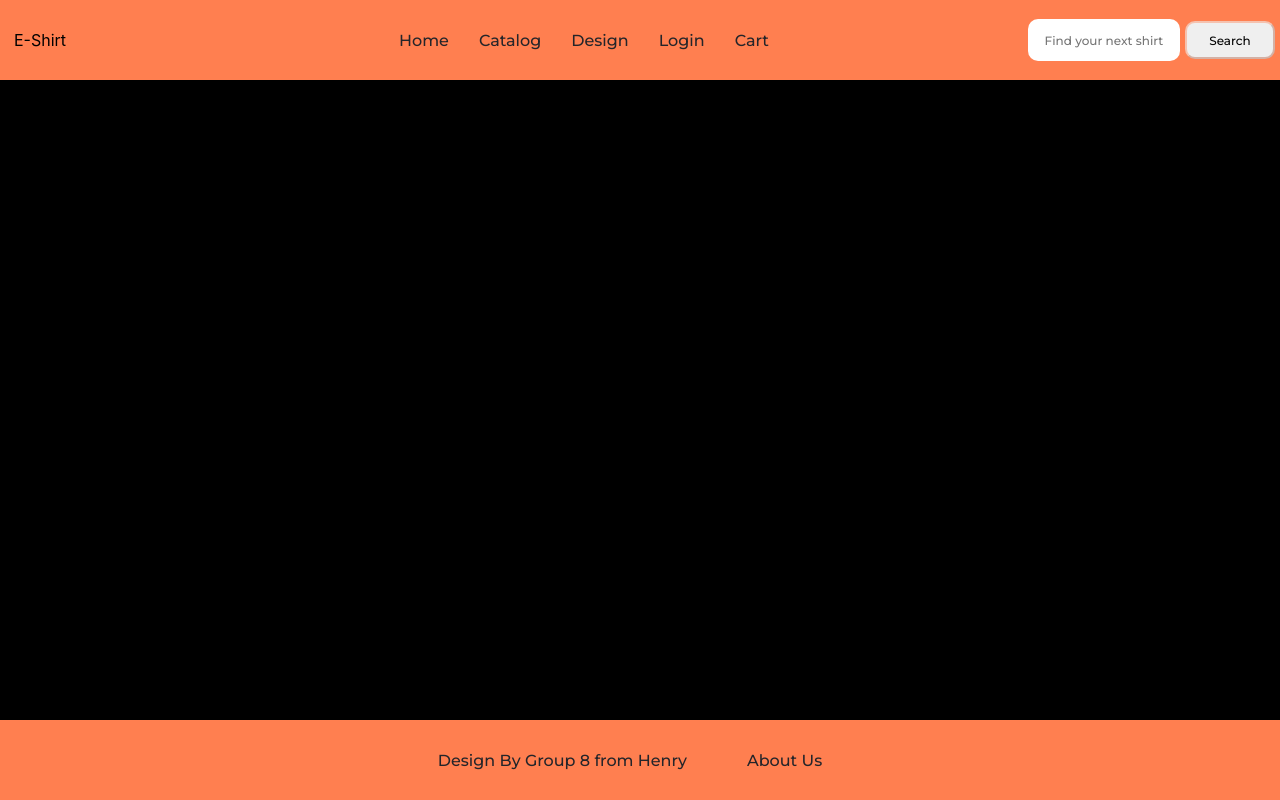
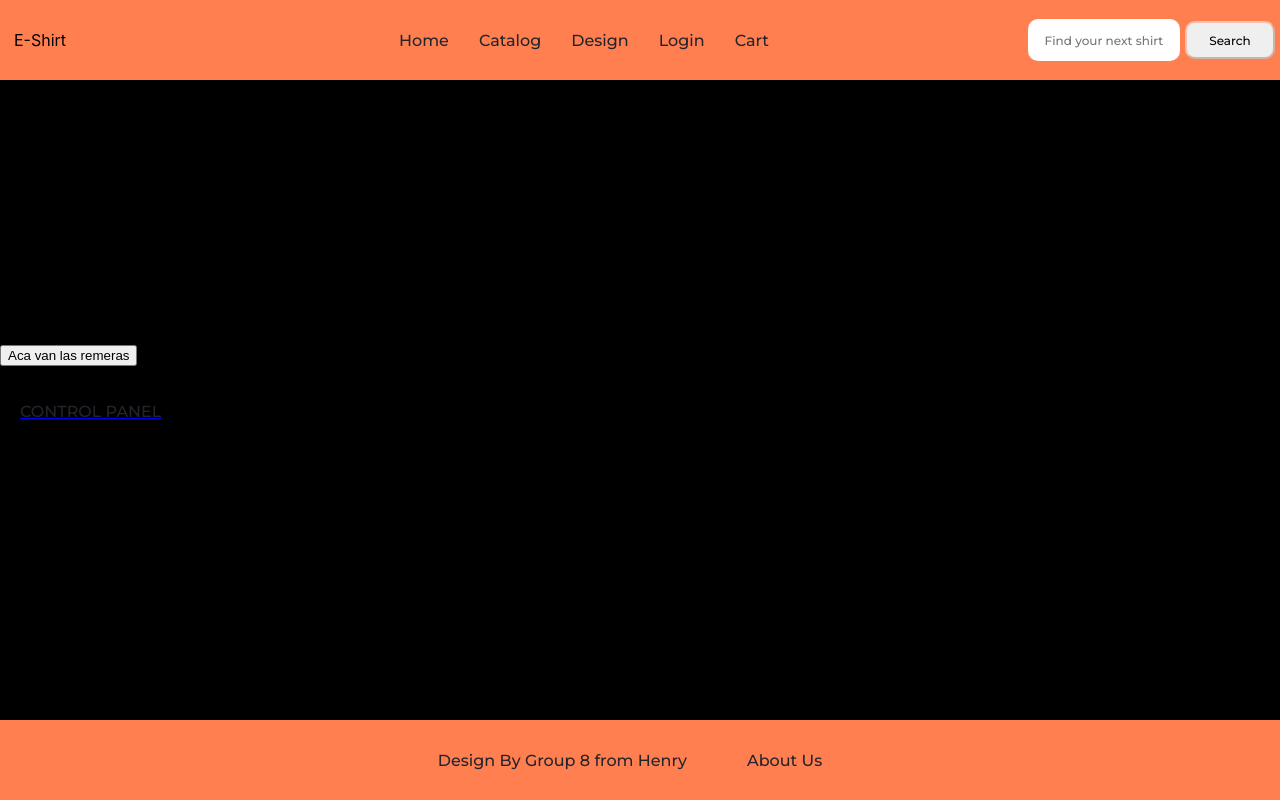
Before and after one commit to rocco9022/eshirt, a React (Create React App) app in the folder ESHIRT/client/: page /shirts_admin in a window 1280 px wide. Built offline with nearby package versions, Linux system fonts and the light colour scheme; no server answers.

Commit message:
Shirts, sales and designs for admin

```diff
--- a/ESHIRT/client/src/App.js
+++ b/ESHIRT/client/src/App.js
@@ -14,6 +14,9 @@ import Cart from './Components/Cart/Cart.jsx';
 import Users from './Components/Admin/Users/Users';
 import UserDetail from './Components/Admin/Users/UserDetail';
 import HomeAdmin from './Components/Admin/HomeAdmin/HomeAdmin';
+import ShirtsAdmin from './Components/Admin/ShirtsAdmin/ShirtsAdmin';
+import Sales from './Components/Admin/Sales/Sales';
+import DesignsAdmin from './Components/Admin/DesignsAdmin/DesignsAdmin';
 
 
 function App() {
@@ -30,6 +33,9 @@ function App() {
       <Route exact path= '/add_category' component={CreateCategory}/>
       <Route exact path= '/users' component={Users}/>
       <Route exact path= '/user_detail' component={UserDetail}/>
+      <Route exact path= '/shirts_admin' component={ShirtsAdmin}/>
+      <Route exact path= '/sales' component={Sales}/>
+      <Route exact path= '/desings_admin' component={DesignsAdmin}/>
       <Route exact path= '/recovery_account' component={RecoveryAccount}/>
       <Route path= '/' component={Footer}/>
     </div>
--- /dev/null
+++ b/ESHIRT/client/src/Components/Admin/DesignsAdmin/DesignsAdmin.jsx
@@ -0,0 +1,20 @@
+import React, { useEffect, useState } from "react";
+import {NavLink} from 'react-router-dom';
+import Style from "./DesignsAdmin.module.css";
+
+export default function DesignsAdmin() {
+
+    return(
+        <div>
+<button>
+    Aca van los diseños
+</button>
+
+
+<NavLink to='home_admin'>
+        <h3 className={Style.Btn3}>CONTROL PANEL</h3>
+    </NavLink>
+
+        </div>
+    )
+}
--- a/ESHIRT/client/src/Components/Admin/HomeAdmin/HomeAdmin.jsx
+++ b/ESHIRT/client/src/Components/Admin/HomeAdmin/HomeAdmin.jsx
@@ -18,13 +18,13 @@ export default function HomeAdmin() {
             <NavLink to= '/add_category'>
                 <h2>CATEGORIES</h2>
             </NavLink>
-            <NavLink to= '/categories'>
+            <NavLink to= '/shirts_admin'>
                 <h2>SHIRTS</h2>
             </NavLink>
-            <NavLink to= '/categories'>
+            <NavLink to= '/sales'>
                 <h2>SALES</h2>
             </NavLink>
-            <NavLink to= '/categories'>
+            <NavLink to= '/desings_admin'>
                 <h2>DESIGNS</h2>
             </NavLink>
 
--- /dev/null
+++ b/ESHIRT/client/src/Components/Admin/Sales/Sales.jsx
@@ -0,0 +1,20 @@
+import React, { useEffect, useState } from "react";
+import {NavLink} from 'react-router-dom';
+import Style from "./Sales.module.css";
+
+export default function Sales() {
+
+    return(
+        <div>
+<button>
+    Aca van las ventas
+</button>
+
+
+<NavLink to='home_admin'>
+        <h3 className={Style.Btn3}>CONTROL PANEL</h3>
+    </NavLink>
+
+        </div>
+    )
+}
--- /dev/null
+++ b/ESHIRT/client/src/Components/Admin/ShirtsAdmin/ShirtsAdmin.jsx
@@ -0,0 +1,20 @@
+import React, { useEffect, useState } from "react";
+import {NavLink} from 'react-router-dom';
+import Style from "./ShirtsAdmin.module.css";
+
+export default function ShirtsAdmin() {
+
+    return(
+        <div>
+<button>
+    Aca van las remeras
+</button>
+
+
+<NavLink to='home_admin'>
+        <h3 className={Style.Btn3}>CONTROL PANEL</h3>
+    </NavLink>
+
+        </div>
+    )
+}
```
Also changed, not shown: ESHIRT/client/src/Components/Admin/DesignsAdmin/DesignsAdmin.module.css (added), ESHIRT/client/src/Components/Admin/Sales/Sales.module.css (added), ESHIRT/client/src/Components/Admin/ShirtsAdmin/ShirtsAdmin.module.css (added).
